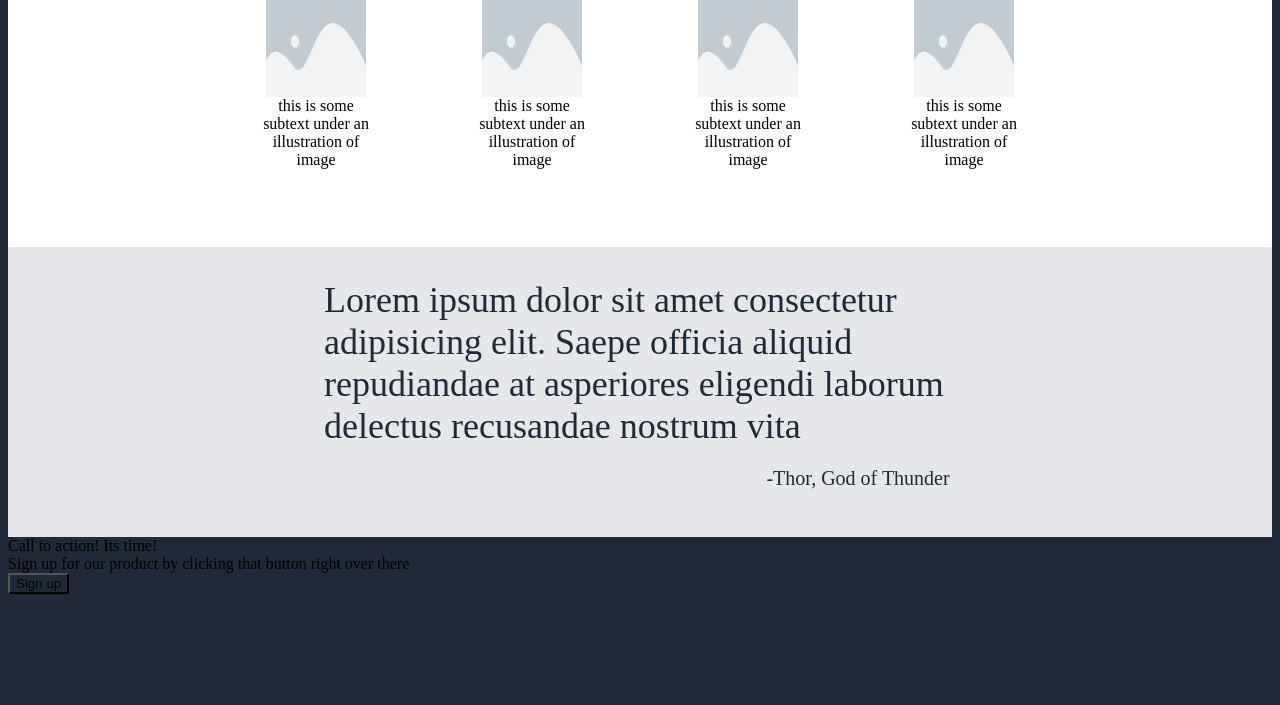
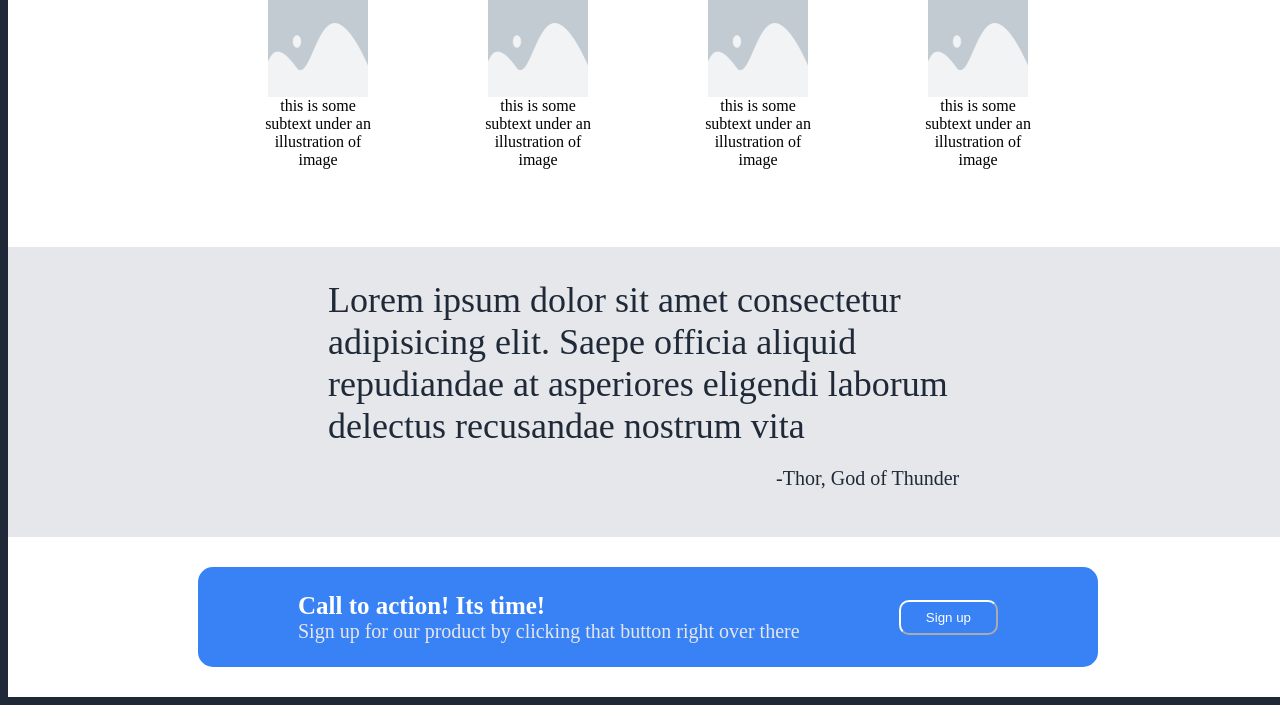
Before and after one commit to Gordon06060/toplandingpage, a plain HTML site: page index.html in a window 1280 px wide. Shown: the part 505-1210 px from the top of the page. Before the commit the page ends 1107 px from the top, so only its background shows below. Drawn offline with Linux system fonts and the light colour scheme.

Commit message:
Finished final section.
Landing page is now almost identical to project demonstration.

```diff
--- a/css/style.css
+++ b/css/style.css
@@ -74,7 +74,7 @@
 .header2{
     display: flex;
     font-size: 36px;
-    width: 100%;
+    width: 100vw;
     background-color: white;
     font-weight: 900;
     color: black;
@@ -90,6 +90,7 @@
 
 .infotext{
     height: 250px;
+    width: 100vw;
     display:flex;
 }
 
@@ -128,6 +129,7 @@
     display: flex;
     align-items: flex-end;
     justify-content: center;
+    width: 100vw;
 
 }
 
@@ -144,6 +146,8 @@
     background-color: #E5E7EB;
     display: flex;
     justify-content: flex-end;
+    width: 100vw;
+
 
 }
 
@@ -154,3 +158,60 @@
     font-size: 20px;
     width: 40%;
 }
+
+.call{
+    background-color: white;
+
+}
+
+.call div{
+    background-color: #3882F6;
+}
+
+.call button{
+    background-color: #3882F6;
+}
+
+.call{
+    width: 100vw;
+    box-sizing:border-box;
+    padding: 30px;
+    display: flex;
+    justify-content: center;
+    align-items: center;
+}
+
+
+
+.message{
+    display: flex;
+    justify-content: space-between;
+    align-items: center;
+    padding-left: 100px;
+    padding-right: 100px;
+    width: 700px;
+    height: 100px;
+    border-radius: 15px;
+}
+
+.message div{
+    color: white;
+    font-size: 25px;
+    font-weight: 600;
+}
+
+.message .smaller-text{
+    font-size: 20px;
+    color: #E5E7EB;
+    font-weight: 300;
+}
+
+.buttoncontainer button{
+    color: white;
+    padding: 8px;
+    padding-left: 25px;
+    padding-right: 25px;
+    border-radius: 10px;
+    border-color: white;
+
+}
--- a/index.html
+++ b/index.html
@@ -71,19 +71,22 @@
         <div class="person">-Thor, God of Thunder</div>
     </div>
 
-        <div class="call">
-            <div>Call to action! Its time!</div>
-            <div>Sign up for our product by clicking that button right over there</div>
-            <button type="button">Sign up</button>
-
-        </div>
 
 
+    <div class="call">
+            <div class="message">
+                <div>
+                    <div>Call to action! Its time!</div>
+                    <div class="smaller-text">Sign up for our product by clicking that button right over there</div>
+                </div>
+
+                <div class="buttoncontainer">
+                    <button type="button">Sign up</button>
+                </div>
+            </div>
 
 
-
-
-
+    </div>
 
 
 
```
